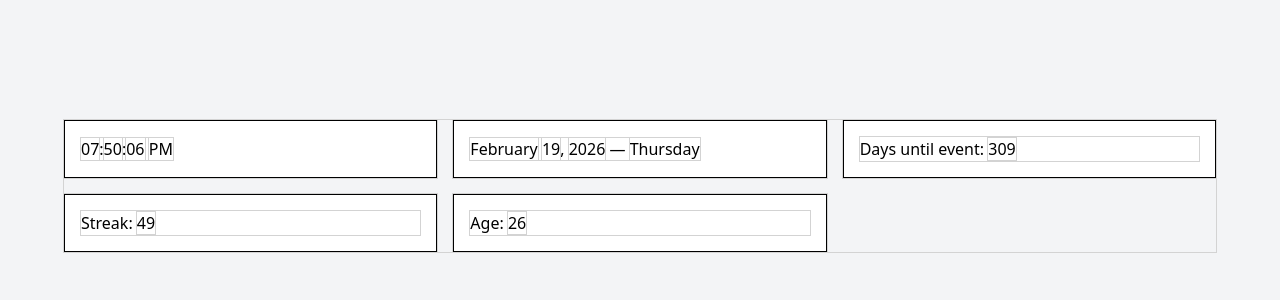
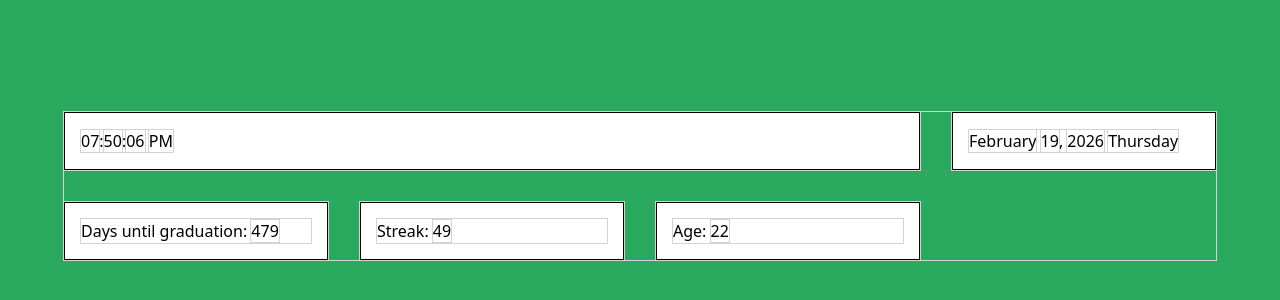
Before and after one commit to lumland03/mindful-dashboard, a website built with Vite: page index.html in a window 1280 px wide. Shown: the part 214-514 px from the top of the page. Built offline with nearby package versions, Linux system fonts and the light colour scheme.

Commit message:
added color theme and adjusted columns

```diff
--- a/index.html
+++ b/index.html
@@ -13,28 +13,28 @@
 
   </head>
 
-<body class="min-h-screen flex justify-center items-center bg-gray-100">
+<body class="min-h-screen flex justify-center items-center bg-new-hotness">
 
-    <main class="w-[90%] max-w-7xl grid grid-cols-3 gap-4">
-
-        <section class="bg-white p-4 border" role="region" aria-label="Time">
+    <main class="w-[90%] max-w-7xl grid grid-cols-4 gap-8">
+                  <!-- TIme -->
+        <section class=" col-span-3 bg-white p-4 border" role="region" aria-label="Time" >
           <time class="time">
             <span class="hours">HH</span>:<span class="minutes">MM</span>:<span class="seconds">SS</span>
             <span class="amOrPm">AM/PM</span>
           </time>
         </section>
-
+              <!-- Date -->
         <section class="bg-white p-4 border" role="region" aria-label="Date">
           <time class="date">
             <span class="month">January</span>
             <span class="dayOfMonth">29</span>,
-            <span class="year">2024</span> —
+            <span class="year">2024</span>
             <span class="dayOfWeek">Monday</span>
           </time>
         </section>
-
+            <!-- Event -->
         <section class="bg-white p-4 border" role="region" aria-label="Days until event">
-          <p>Days until event: <time class="daysUntilEvent">000</time></p>
+          <p>Days until graduation: <time class="daysUntilEvent">000</time></p>
         </section>
 
         <section class="bg-white p-4 border" role="region" aria-label="Streak">
--- a/src/script.js
+++ b/src/script.js
@@ -11,13 +11,13 @@ initClock();
 initDate();
 
 // Age of Person
-const ageOfPerson = calculateAgeOf("2000-01-01");
+const ageOfPerson = calculateAgeOf("2003-12-14");
 const elemAge = document.querySelector('.ageOfPerson');
 elemAge.textContent = ageOfPerson;
 elemAge.setAttribute("datetime", ageOfPerson);
 
-// Days Until Event
-const daysUntil = getDaysUntilEvent("2026-12-25");
+// Days Until Graduation
+const daysUntil = getDaysUntilEvent("2027-06-13");
 const elemEvent = document.querySelector('.daysUntilEvent');
 elemEvent.textContent = daysUntil;
 
--- a/src/style.css
+++ b/src/style.css
@@ -7,3 +7,7 @@
 * {
   outline : 1px solid lightgray;
 }
+
+@theme {
+  --color-new-hotness: oklch(0.6529 0.1554 152.47);
+}
```
